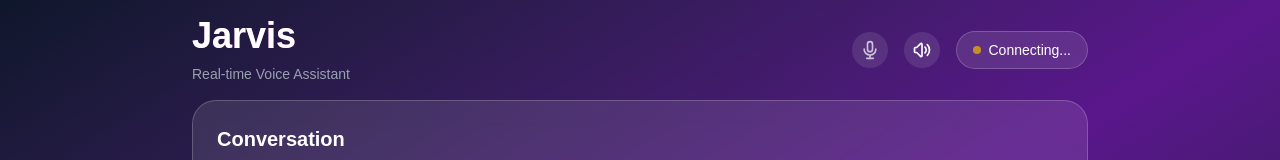
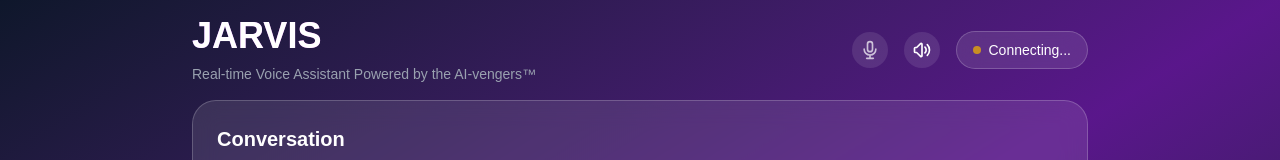
Before and after one commit to RamishSaqib/Jarvis, a Next.js app in the folder frontier-audio-jarvis/frontend/frontend/: page / in a window 1280 px wide. Shown: the top 160 px of the page. Built offline with nearby package versions, Linux system fonts and the light colour scheme; no server answers.

Commit message:
feat(ui): update header title to JARVIS and add AI-vengers tagline

```diff
--- a/frontier-audio-jarvis/frontend/frontend/app/page.tsx
+++ b/frontier-audio-jarvis/frontend/frontend/app/page.tsx
@@ -252,9 +252,9 @@ export default function Home() {
         <div className="flex items-center justify-between">
           <div>
             <h1 className="text-4xl font-bold text-white mb-2 bg-clip-text text-transparent bg-gradient-to-r from-purple-400 to-pink-600">
-              Jarvis
+              JARVIS
             </h1>
-            <p className="text-gray-400 text-sm">Real-time Voice Assistant</p>
+            <p className="text-gray-400 text-sm">Real-time Voice Assistant Powered by the AI-vengers™</p>
           </div>
 
           {/* Connection Status & Controls */}
```
